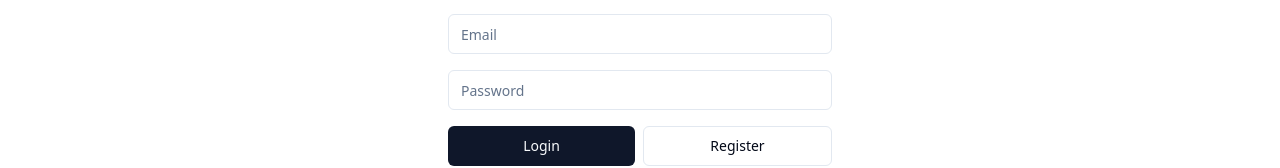
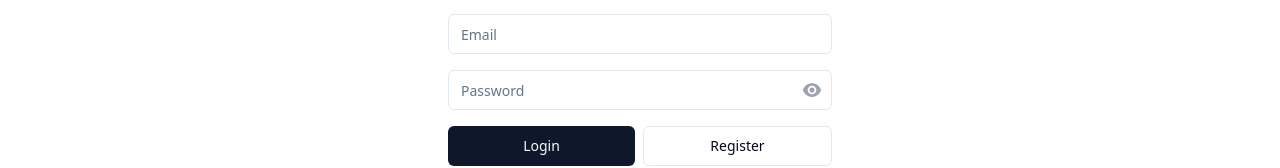
Before and after one commit to Rastogi-s-Home-Sweet-Home/universal-clipboard-manager, a React (Create React App) app in the folder client/: page / in a window 1280 px wide. Shown: the part 210-378 px from the top of the page. Built offline with nearby package versions, Linux system fonts and the light colour scheme; no server answers.

Commit message:
Fix logout functionality on UI

```diff
--- a/client/src/App.js
+++ b/client/src/App.js
@@ -32,7 +32,7 @@ function App() {
         )}
         <main className="flex-grow flex justify-center p-4">
           <div className="w-full max-w-md">
-            {isAuthenticated ? <ClipboardSync /> : <AuthForm />}
+            {isAuthenticated ? <ClipboardSync /> : <AuthForm onAuthStateChange={setIsAuthenticated} />}
           </div>
         </main>
         <footer className="bg-secondary text-secondary-foreground p-4 text-center">
--- a/client/src/components/AuthForm.js
+++ b/client/src/components/AuthForm.js
@@ -2,11 +2,13 @@ import React, { useState } from 'react';
 import { supabase } from '../supabaseClient';
 import { Button } from './ui/button';
 import { Input } from './ui/input';
+import { EyeIcon, EyeSlashIcon } from '@heroicons/react/24/solid';
 
-function AuthForm() {
+function AuthForm({ onAuthStateChange }) {
   const [email, setEmail] = useState('');
   const [password, setPassword] = useState('');
-  const [message, setMessage] = useState(''); // State for messages
+  const [message, setMessage] = useState('');
+  const [showPassword, setShowPassword] = useState(false);
 
   const handleAuth = async (action) => {
     try {
@@ -18,15 +20,14 @@ function AuthForm() {
       }
 
       if (result.error) {
-        // Handle specific error codes
         if (result.error.status === 429) {
           setMessage('Too many requests. Please try again later.');
         } else {
           setMessage(`Error: ${result.error.message}`);
         }
       } else {
-        // Successful sign-up
-        setMessage('Sign-up successful! Please check your email for confirmation.');
+        setMessage(action === 'login' ? 'Login successful!' : 'Sign-up successful! Please check your email for confirmation.');
+        onAuthStateChange(true);
       }
     } catch (error) {
       console.error(`${action} error:`, error);
@@ -43,18 +44,31 @@ function AuthForm() {
         placeholder="Email"
         className="w-full"
       />
-      <Input
-        type="password"
-        value={password}
-        onChange={(e) => setPassword(e.target.value)}
-        placeholder="Password"
-        className="w-full"
-      />
+      <div className="relative">
+        <Input
+          type={showPassword ? "text" : "password"}
+          value={password}
+          onChange={(e) => setPassword(e.target.value)}
+          placeholder="Password"
+          className="w-full pr-10"
+        />
+        <button
+          type="button"
+          className="absolute inset-y-0 right-0 flex items-center justify-center w-10 text-gray-400 hover:text-gray-600 focus:outline-none"
+          onClick={() => setShowPassword(!showPassword)}
+        >
+          {showPassword ? (
+            <EyeSlashIcon className="h-5 w-5" />
+          ) : (
+            <EyeIcon className="h-5 w-5" />
+          )}
+        </button>
+      </div>
       <div className="flex space-x-2">
         <Button onClick={() => handleAuth('login')} className="flex-1">Login</Button>
         <Button onClick={() => handleAuth('register')} variant="outline" className="flex-1">Register</Button>
       </div>
-      {message && <p className="text-center text-red-500">{message}</p>} {/* Display message */}
+      {message && <p className="text-center text-red-500">{message}</p>}
     </div>
   );
 }
--- a/client/src/context/WebSocketContext.js
+++ b/client/src/context/WebSocketContext.js
@@ -84,8 +84,8 @@ export const WebSocketProvider = ({ children }) => {
             return wsRef.current;
         } catch (error) {
             console.error('Error connecting to WebSocket:', error);
+            setWsStatus('error');
             isConnectingRef.current = false;
-            setWsStatus('error');
         }
     }, []);
 
```
Also changed, not shown: 2 other files (tests, documents, lock files or other folders).
